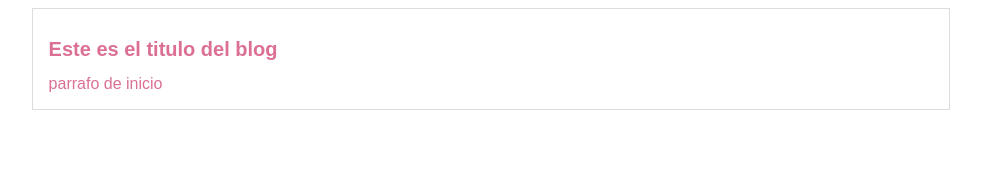
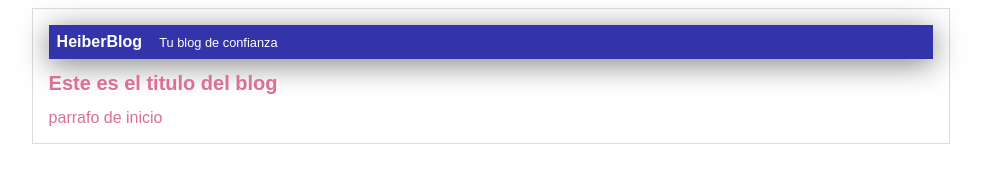
Before and after one commit to NBuitragoDevp/hyperblog, a plain HTML site: page index.html in a window 1280 px wide. Shown: the whole page, without its empty margins (149-1130 px from the left). Drawn offline with Linux system fonts and the light colour scheme.

Commit message:
Finalizada la cabecera con diseño azul

```diff
--- a/estilos.css/estilos.css
+++ b/estilos.css/estilos.css
@@ -10,6 +10,22 @@ body{
     border: 1px solid #ddd;
     margin: 0 auto;
 }
+#cabecera{
+    background-color: #33a;
+    color: white;
+    box-shadow: 0px 5px 30px 0px rgba( 0, 0, 0, 0.5) ;
+    font-weight: bold;
+    margin: 0;
+    padding: 0.5em;
+}
+#cabecera #tagline{
+    margin: 0 0 0 1em ;
+    font-weight: normal;
+    font-size: 0.8em;
+}
 #container h1{
     font-size: 20px;
 }
+#post{
+
+}
--- a/index.html
+++ b/index.html
@@ -5,8 +5,8 @@
     </head>
     <body>
         <div id="container" >
-            <div class="cabecera">
-
+            <div id="cabecera">
+                HeiberBlog <span id="tagline">Tu blog de confianza</span>
             </div>
             <div id="post" >
                 <h1>Este es el titulo del blog </h1>
```
